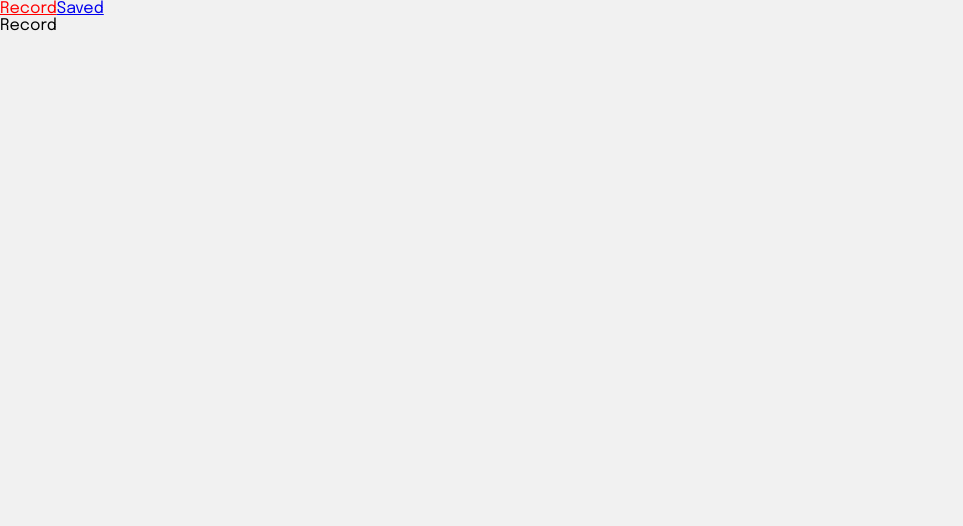
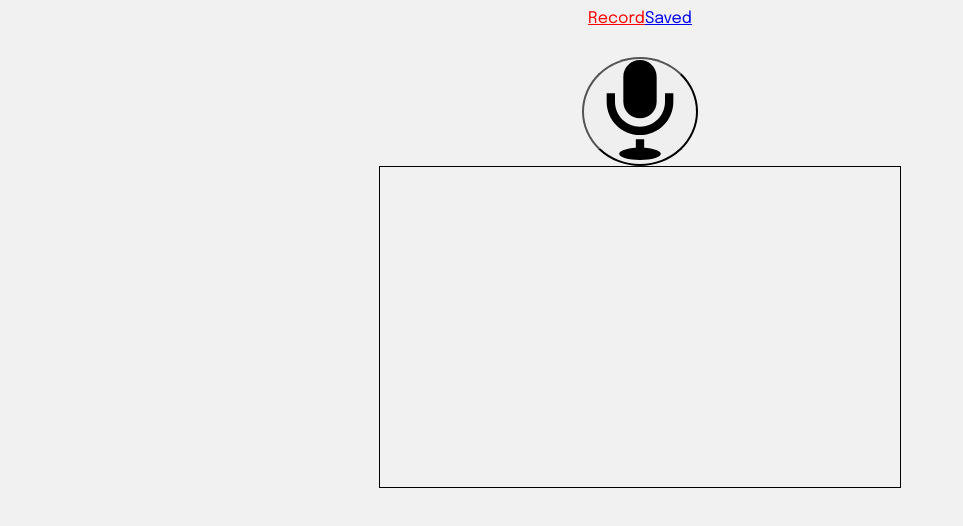
Before and after one commit to jaden-nguyen/Ogma, a React app: page / in a window 1280 px wide. Shown: the top 526 px of the page, without its empty margins (0-963 px from the left). Built offline with nearby package versions, Linux system fonts and the light colour scheme.

Commit message:
styling button

```diff
--- /dev/null
+++ b/src/client/components/Output.tsx
@@ -0,0 +1,7 @@
+import React from "react";
+
+export default function Output() {
+  return (
+    <div className="output"></div>
+  )
+}
--- a/src/client/pages/Record.tsx
+++ b/src/client/pages/Record.tsx
@@ -1,7 +1,19 @@
 import React from 'react'
+import Output from '../components/Output'
+import '../styles/Home.css'
 
 export default function Record() {
+
+
+
   return (
-    <div>Record</div>
+    <section id='record-section'>
+      <button className="microphone">
+         <svg xmlns="http://www.w3.org/2000/svg" width="100" height="100" viewBox="0 0 24 24"><path d="M16 10c0 2.209-1.791 4-4 4s-4-1.791-4-4v-6c0-2.209 1.791-4 4-4s4 1.791 4 4v6zm4-2v2c0 4.418-3.582 8-8 8s-8-3.582-8-8v-2h2v2c0 3.309 2.691 6 6 6s6-2.691 6-6v-2h2zm-7 13.03v-2.03h-2v2.03c-2.282.139-4 .744-4 1.47 0 .829 2.238 1.5 5 1.5s5-.671 5-1.5c0-.726-1.718-1.331-4-1.47z"/></svg>
+      </button>
+      <div className="output-box">
+        <Output />
+      </div>
+    </section>
   )
 }
--- a/src/client/styles/App.css
+++ b/src/client/styles/App.css
@@ -8,3 +8,10 @@ body {
 * {
   font-family: 'Epilogue', sans-serif;
 }
+
+.navbar {
+  padding: 10px;
+  display: flex;
+  align-items: center;
+  justify-content: center;
+}
--- a/src/client/styles/Home.css
+++ b/src/client/styles/Home.css
@@ -0,0 +1,25 @@
+#record-section {
+    padding-top: 20px;
+    align-items: center;
+    justify-content: center;
+    text-align: center;
+}
+
+.output-box {
+    width: 500px;
+	height: 300px;
+	border: 1px solid black;
+	padding: 10px;
+	font-size: 18px;
+	line-height: 1.5;
+    margin: 0 auto;
+}
+
+.microphone {
+    cursor: pointer;
+    border-radius: 100%;
+}
+
+.microphone:hover {
+    color: burlywood;
+}
```
